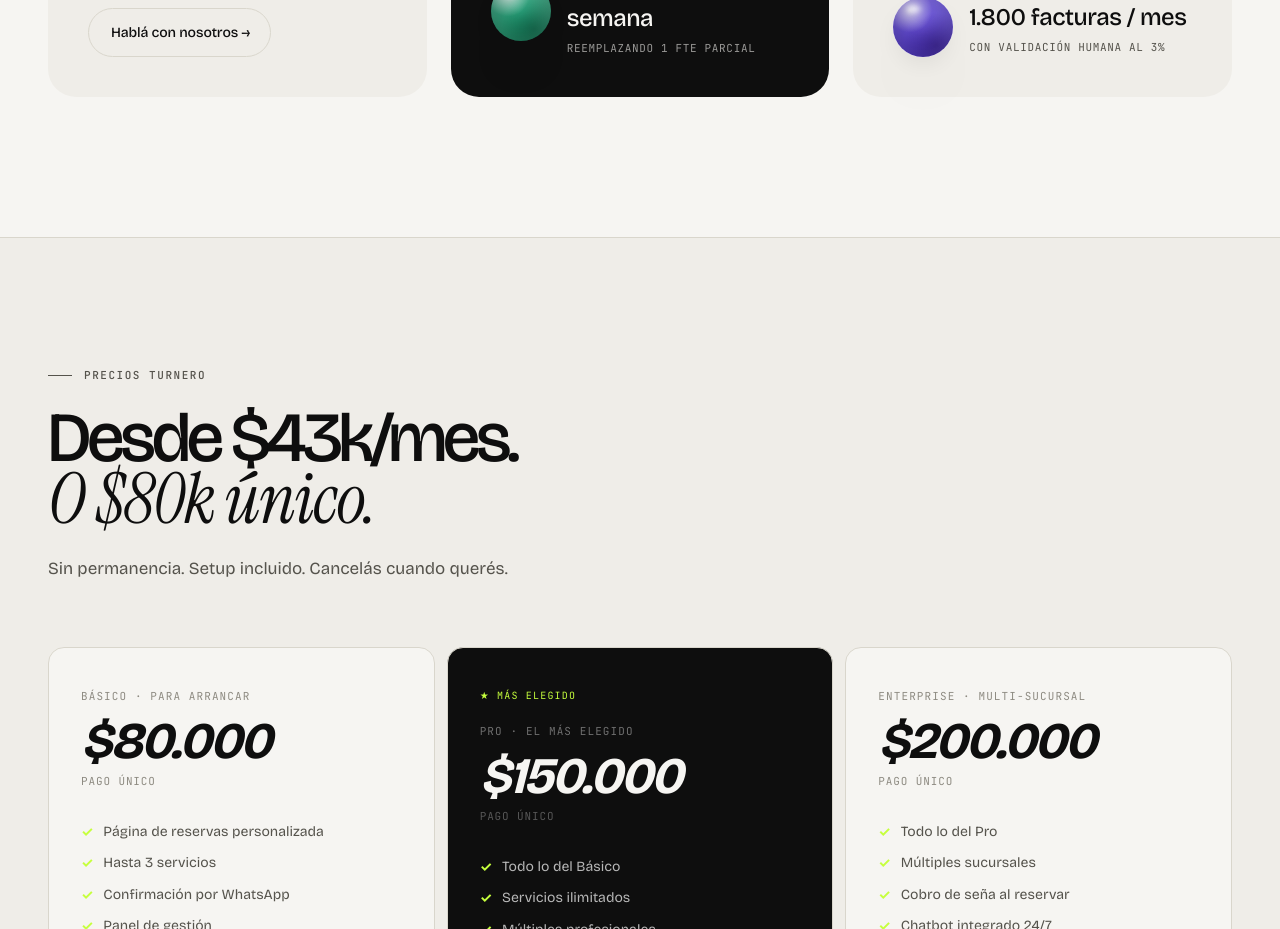
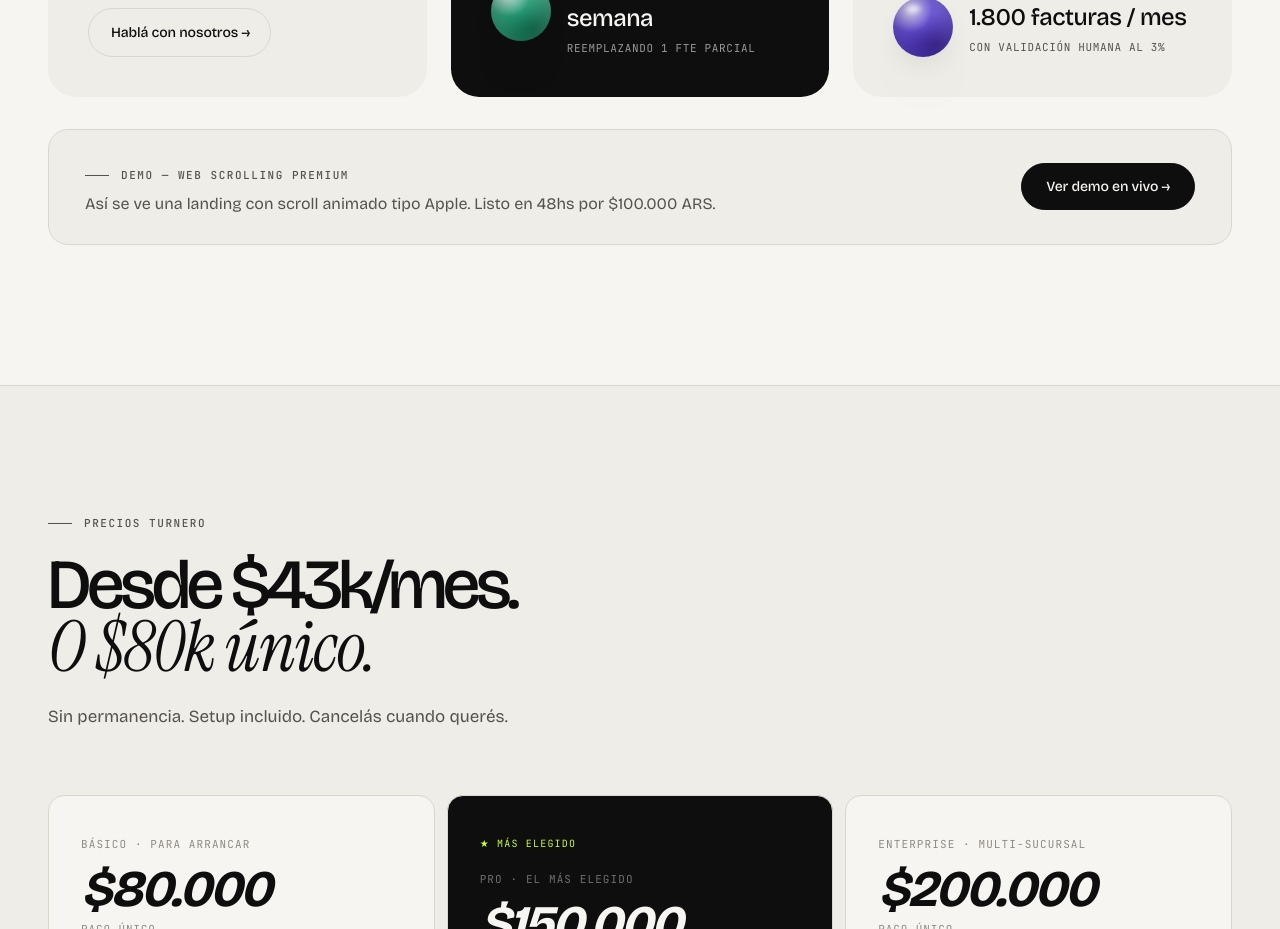
Before and after one commit to diviniacorp-svg/ivinia-app-chatbots, a Next.js app: page / in a window 1280 px wide. Shown: the part 6820-7749 px from the top of the page. Built offline with nearby package versions, Linux system fonts and the light colour scheme.

Commit message:
feat: demo link de Web Scrolling Premium en sección Casos de la landing

```diff
--- a/components/public/CasesV2.tsx
+++ b/components/public/CasesV2.tsx
@@ -101,6 +101,19 @@
             </div>
           </article>
         </div>
+
+        {/* Demo banner */}
+        <div style={{ marginTop: 32, background: 'var(--paper-2)', borderRadius: 20, padding: '28px 36px', display: 'flex', alignItems: 'center', justifyContent: 'space-between', flexWrap: 'wrap', gap: 16, border: '1px solid var(--line)' }}>
+          <div>
+            <div className="eyebrow" style={{ marginBottom: 8 }}>DEMO — Web Scrolling Premium</div>
+            <p style={{ fontSize: 16, color: 'var(--muted-2)', fontFamily: 'var(--f-display)', margin: 0 }}>
+              Así se ve una landing con scroll animado tipo Apple. Listo en 48hs por $100.000 ARS.
+            </p>
+          </div>
+          <a href="/demo/scroll-premium" target="_blank" rel="noopener noreferrer" className="btn-v2 btn-ink" style={{ fontSize: 14, padding: '12px 24px', flexShrink: 0 }}>
+            Ver demo en vivo →
+          </a>
+        </div>
       </div>
     </section>
   )
```
